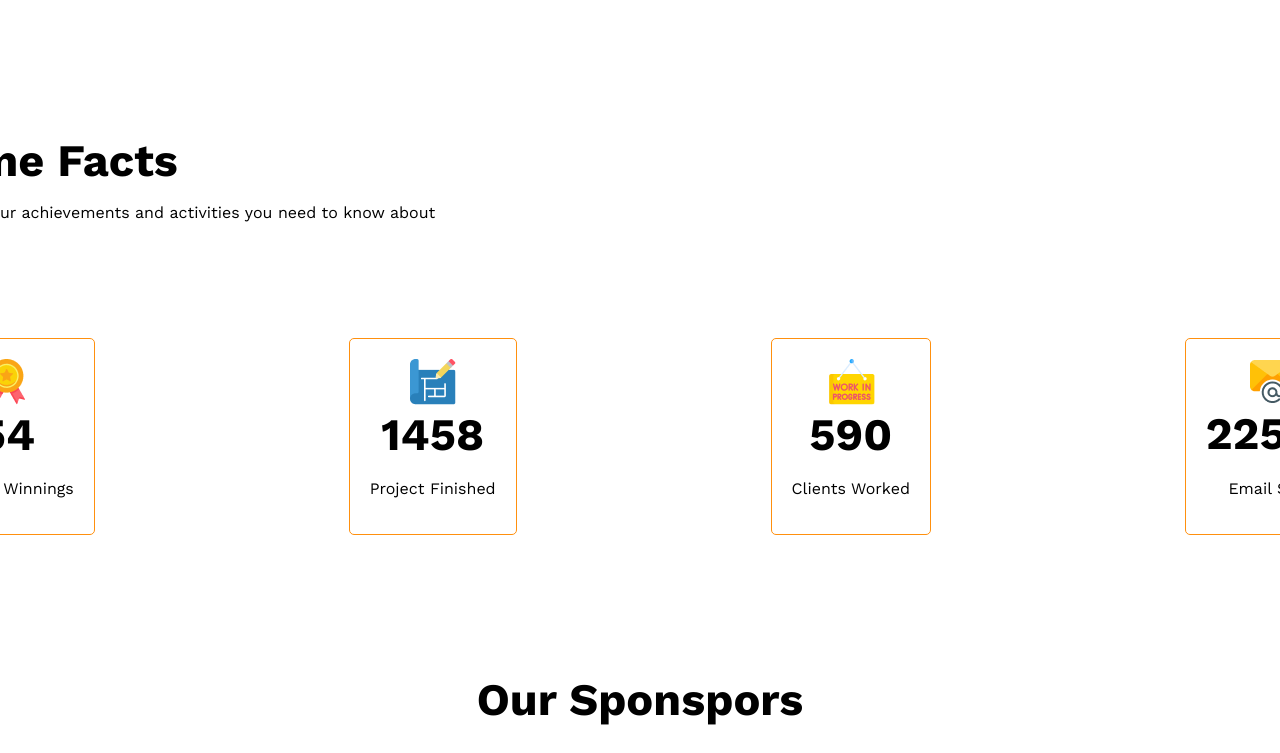
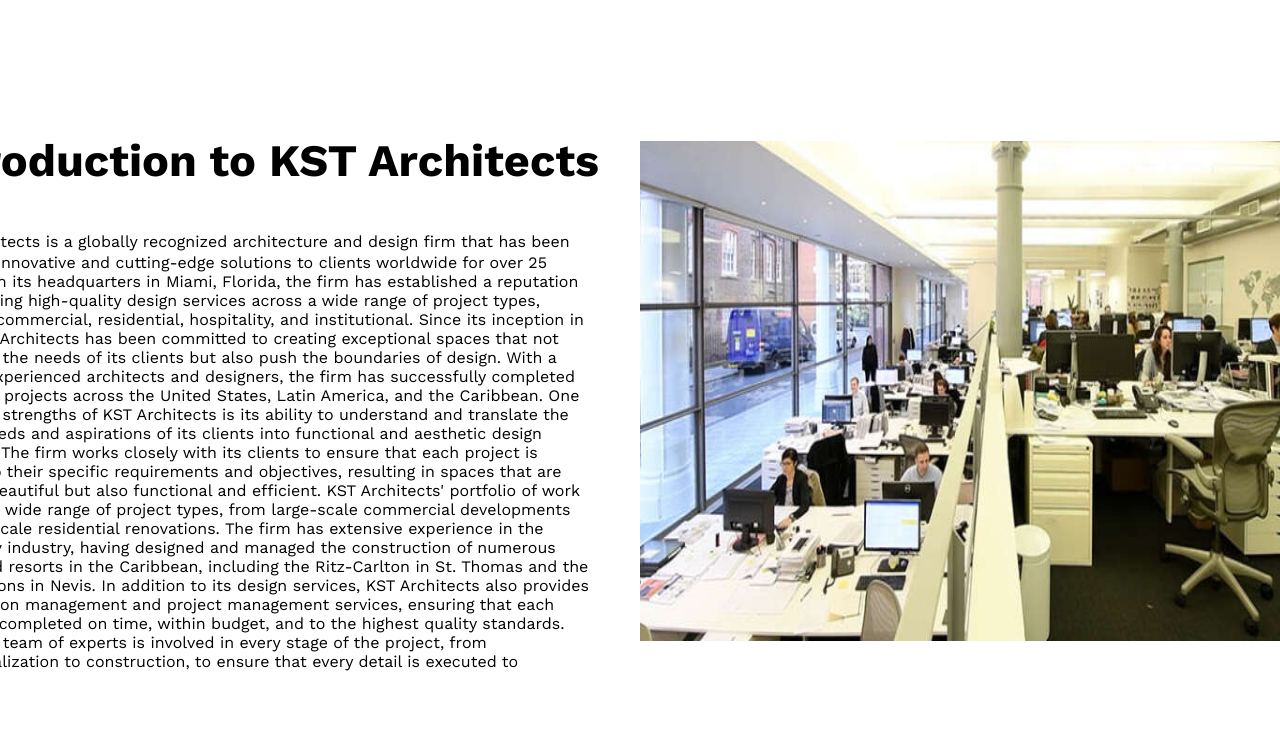
Before and after one commit to mamun03/kst-architects, a plain HTML site: page index.html in a window 1280 px wide. Shown: the part 3392-4145 px from the top of the page. Drawn offline with nearby package versions, Linux system fonts and the light colour scheme.

Commit message:
extra section added

```diff
--- a/index.html
+++ b/index.html
@@ -82,6 +82,28 @@
                 </div>
             </div>
         </section>
+    <!-- description section -->
+        <section class="description">
+            <div>
+                <h2>Introduction to KST Architects</h2>
+                <p class="introduction"><span class="kst">K</span>ST Architects is a globally recognized architecture and design firm that has been providing innovative and cutting-edge solutions to clients worldwide for over 25 years. With its headquarters in Miami, Florida, the firm has established a reputation for delivering high-quality design services across a wide range of project types, including commercial, residential, hospitality, and institutional.
+
+                    Since its inception in 1996, KST Architects has been committed to creating exceptional spaces that not only meet the needs of its clients but also push the boundaries of design. With a team of experienced architects and designers, the firm has successfully completed numerous projects across the United States, Latin America, and the Caribbean.
+
+                    One of the key strengths of KST Architects is its ability to understand and translate the unique needs and aspirations of its clients into functional and aesthetic design solutions. The firm works closely with its clients to ensure that each project is tailored to their specific requirements and objectives, resulting in spaces that are not only beautiful but also functional and efficient.
+
+                    KST Architects' portfolio of work includes a wide range of project types, from large-scale commercial developments to small-scale residential renovations. The firm has extensive experience in the hospitality industry, having designed and managed the construction of numerous hotels and resorts in the Caribbean, including the Ritz-Carlton in St. Thomas and the Four Seasons in Nevis.
+
+                    In addition to its design services, KST Architects also provides construction management and project management services, ensuring that each project is completed on time, within budget, and to the highest quality standards. The firm's team of experts is involved in every stage of the project, from conceptualization to construction, to ensure that every detail is executed to perfection.
+
+                    KST Architects is committed to sustainable design and has incorporated environmentally conscious practices in its projects. The firm's projects are designed to minimize the environmental impact while maximizing energy efficiency and creating a healthy and comfortable environment for the occupants.
+
+                    In conclusion, KST Architects is a leading architecture and design firm that provides exceptional services worldwide. With its commitment to innovative design, attention to detail, and client-focused approach, the firm has established a reputation as a trusted partner in the creation of exceptional spaces. Whether it's a commercial development, a residential renovation, or a hospitality project, KST Architects is the go-to firm for those seeking high-quality design solutions that meet their unique needs and aspirations.</p>
+            </div>
+            <div>
+                <img class="des-img" src="images/kst.jpg" alt="">
+            </div>
+        </section>
      <!-- facts section    -->
         <section class="facts-container">
             <div>
@@ -114,7 +136,7 @@
     <!-- sponsor section -->
         <section class="sponsors">
             <div class="sponsor">
-                <h2 class="sponsor-head">Our Sponspors</h2>
+                <h2 class="sponsor-head">Our Sponsors</h2>
                 <p class="why-sponsor">World famous brands have sponsored us if you want you can too</p>
             </div>
             <div class="sponsor-logos">
--- a/styles/style.css
+++ b/styles/style.css
@@ -130,6 +130,27 @@
     font-size: 30px;
     margin-top: 1%;
 }
+/* description section */
+.description{
+    width: 1440px;
+    display: flex;
+    justify-content: space-between;
+    align-items: center;
+    margin-bottom: 50px;
+}
+.des-img{
+    width: 720px;
+    height: 500px;
+}
+.introduction{
+    width: 670px;
+    height: 450px;
+    overflow-y: scroll;
+}
+.kst{
+    font-size: 25px;
+    color: #FF900E;
+}
 /* facts section */
 .facts-container{
     margin-bottom: 100px;
```
Also changed, not shown: images/kst.jpg (added).
